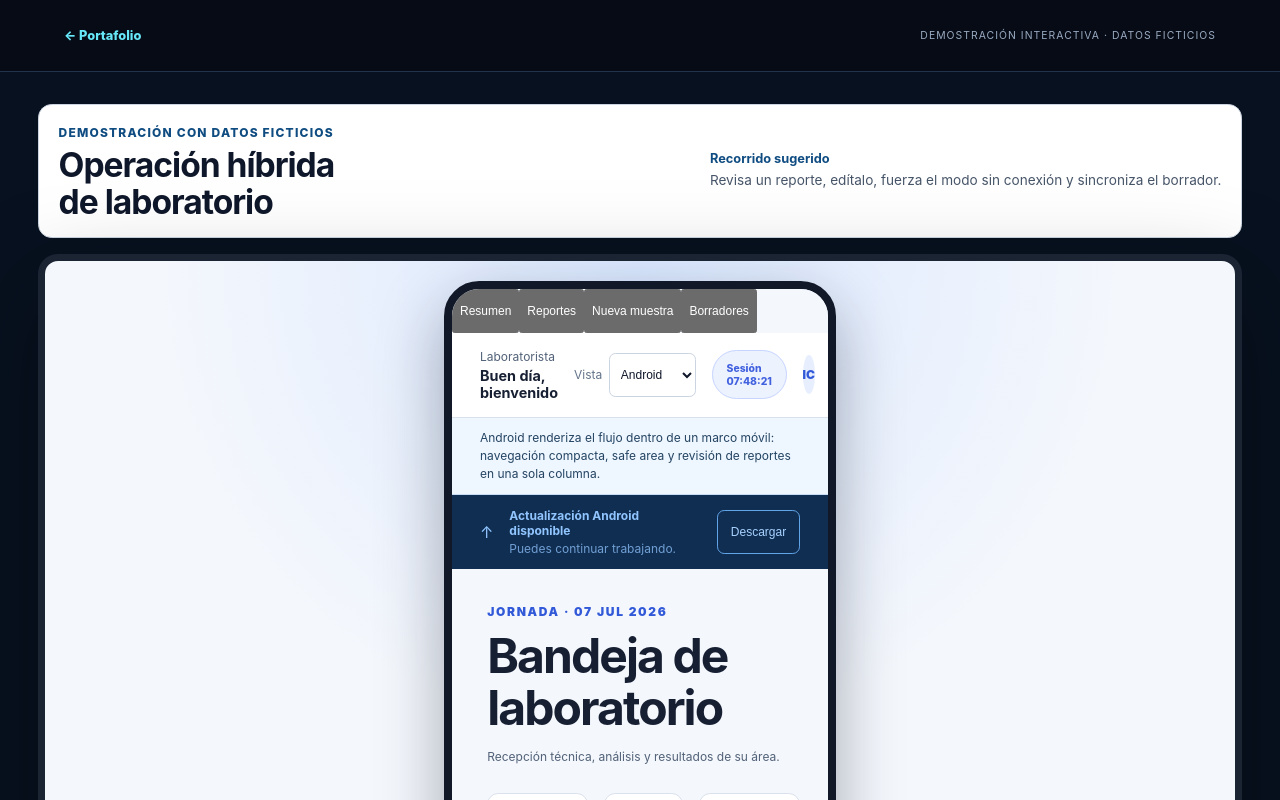
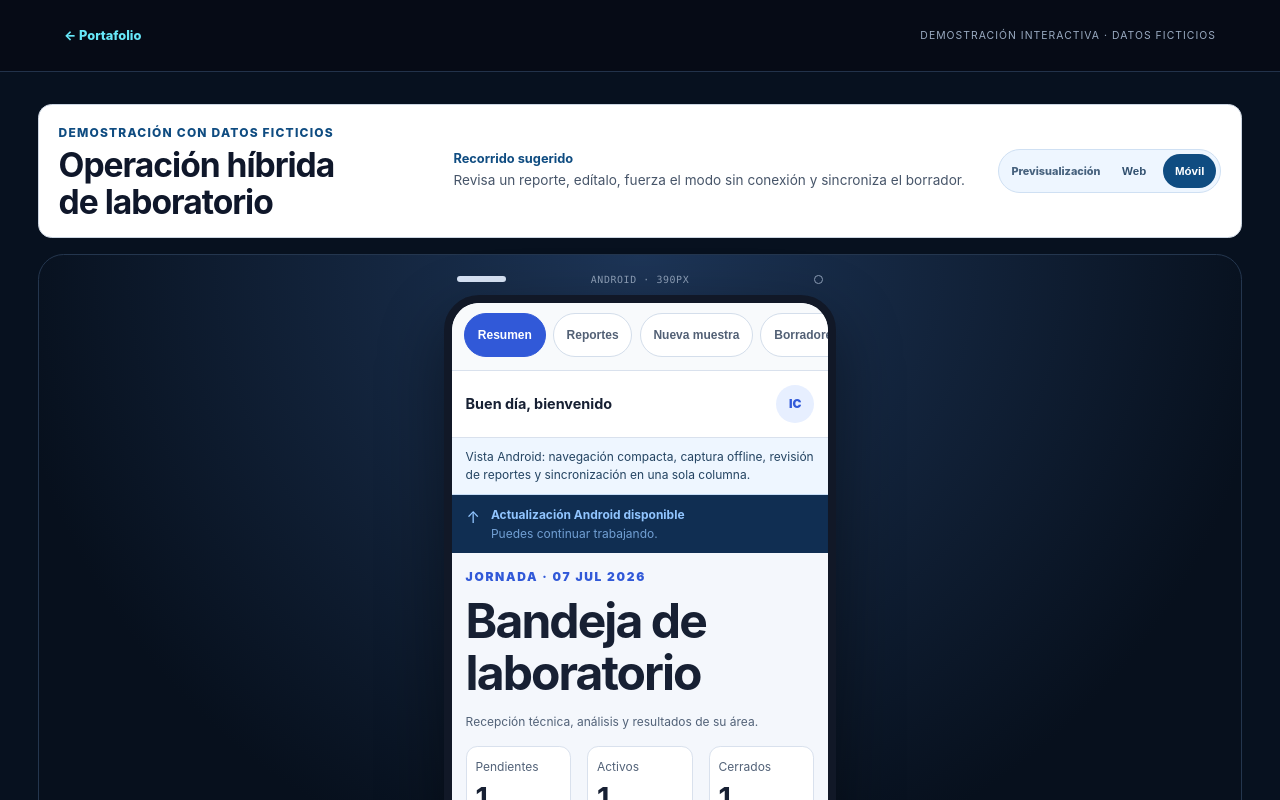
Before and after one commit to irvingconde123/portafolio_web, an Angular app: page /demos/adastra in a window 1280 px wide. Shown: the top 800 px of the page. Built offline with nearby package versions, Linux system fonts and the light colour scheme.

Commit message:
fix: move demo viewport controls to shell

```diff
--- a/src/app/demo/adastra-demo.component.html
+++ b/src/app/demo/adastra-demo.component.html
@@ -1,9 +1,4 @@
-<section
-  class="demo-window operations-demo"
-  [class.platform-web]="demoPlatform === 'web'"
-  [class.platform-android]="demoPlatform === 'android'"
-  [class.platform-desktop]="demoPlatform === 'desktop'"
->
+<section class="demo-window operations-demo">
   <aside class="ops-sidebar">
     <div class="ops-brand"><strong>AA</strong><span>AD ASTRA<small>OPERACIONES</small></span></div>
     <nav aria-label="Pantallas de la aplicación">
@@ -26,20 +21,12 @@
     </nav>
     <header>
       <div><small>Laboratorista</small><b>Buen día, bienvenido</b></div>
-      <label class="platform-picker">
-        Vista
-        <select name="demoPlatform" [(ngModel)]="demoPlatform">
-          <option value="web">Web</option>
-          <option value="android">Android</option>
-          <option value="desktop">Escritorio</option>
-        </select>
-      </label>
       <div class="session-chip">Sesión 07:48:21</div>
       <span class="avatar">IC</span>
     </header>
     <p class="platform-summary">{{ platformSummary }}</p>
-    @if (demoPlatform !== 'web') {
-      <div class="update-strip">↑ <span><b>Actualización {{ demoPlatform === 'android' ? 'Android' : 'de escritorio' }} disponible</b><small>Puedes continuar trabajando.</small></span><button type="button" (click)="notify('Descarga simulada iniciada.')">Descargar</button></div>
+    @if (viewport === 'mobile') {
+      <div class="update-strip">↑ <span><b>Actualización Android disponible</b><small>Puedes continuar trabajando.</small></span><button type="button" (click)="notify('Descarga simulada iniciada.')">Descargar</button></div>
     }
 
     <section class="ops-content">
--- a/src/app/demo/adastra-demo.component.ts
+++ b/src/app/demo/adastra-demo.component.ts
@@ -1,6 +1,6 @@
-import { Component, EventEmitter, HostListener, Output } from '@angular/core';
+import { Component, EventEmitter, HostListener, Input, Output } from '@angular/core';
 import { INITIAL_CAPTURE, INITIAL_DRAFTS, INITIAL_REPORTS } from './demo.fixtures';
-import { AppView, DemoDraft, DemoReport, ReportStatus, SyncCheckpoint } from './demo.models';
+import { AppView, DemoDraft, DemoReport, DemoViewport, ReportStatus, SyncCheckpoint } from './demo.models';
 
 @Component({
   selector: 'app-adastra-demo',
@@ -8,10 +8,10 @@ import { AppView, DemoDraft, DemoReport, ReportStatus, SyncCheckpoint } from './
   standalone: false,
 })
 export class AdastraDemoComponent {
+  @Input() viewport: DemoViewport = 'web';
   @Output() readonly feedback = new EventEmitter<string>();
 
   protected offline = false;
-  protected demoPlatform: 'web' | 'android' | 'desktop' = 'android';
   protected appView: AppView = 'home';
   protected reportSearch = '';
   protected reportStatusFilter = 'Todos';
@@ -50,15 +50,11 @@ export class AdastraDemoComponent {
   }
 
   protected get platformSummary(): string {
-    if (this.demoPlatform === 'android') {
-      return 'Android renderiza el flujo dentro de un marco móvil: navegación compacta, safe area y revisión de reportes en una sola columna.';
+    if (this.viewport === 'mobile') {
+      return 'Vista Android: navegación compacta, captura offline, revisión de reportes y sincronización en una sola columna.';
     }
 
-    if (this.demoPlatform === 'desktop') {
-      return 'Escritorio simula una app empaquetada con actualización descargable y espacio suficiente para operación extendida.';
-    }
-
-    return 'Web muestra la experiencia de navegador sin actualización de APK o instalador.';
+    return 'Vista web: operación extendida con barra lateral, filtros, detalle de reportes y control de sincronización.';
   }
 
   protected countReports(status: ReportStatus): number {
--- a/src/app/demo/demo.models.ts
+++ b/src/app/demo/demo.models.ts
@@ -1,4 +1,5 @@
 export type DemoSlug = 'adastra' | 'landing' | 'cms' | 'hostlyc';
+export type DemoViewport = 'web' | 'mobile';
 export type AppView = 'home' | 'reports' | 'capture' | 'drafts';
 export type ReportStatus = 'Pendiente' | 'En curso' | 'Cerrado' | 'Rechazado';
 export type CmsView = 'Resumen' | 'Páginas y menú' | 'Landing' | 'Medios' | 'Estilos' | 'SEO';
--- a/src/app/demo/demo.page.html
+++ b/src/app/demo/demo.page.html
@@ -11,14 +11,26 @@
         <h1 id="demo-title">{{ project?.name }}</h1>
       </div>
       <p><b>Recorrido sugerido</b><span>{{ suggestedJourney }}</span></p>
+      <div class="demo-view-toggle" aria-label="Cambiar tamaño de previsualización">
+        <span>Previsualización</span>
+        <button type="button" [class.active]="viewport === 'web'" (click)="selectViewport('web')">Web</button>
+        <button type="button" [class.active]="viewport === 'mobile'" (click)="selectViewport('mobile')">Móvil</button>
+      </div>
     </section>
 
-    @switch (slug) {
-      @case ('adastra') { <app-adastra-demo (feedback)="showFeedback($event)"></app-adastra-demo> }
-      @case ('landing') { <app-landing-demo (feedback)="showFeedback($event)"></app-landing-demo> }
-      @case ('cms') { <app-cms-demo (feedback)="showFeedback($event)"></app-cms-demo> }
-      @case ('hostlyc') { <app-hostlyc-demo (feedback)="showFeedback($event)"></app-hostlyc-demo> }
-    }
+    <section class="demo-stage" [class.demo-stage-mobile]="viewport === 'mobile'" aria-label="Previsualización de demostración">
+      @if (viewport === 'mobile') {
+        <div class="device-chrome" aria-hidden="true"><i></i><span>Android · 390px</span><b></b></div>
+      }
+      <div class="demo-viewport">
+        @switch (slug) {
+          @case ('adastra') { <app-adastra-demo [viewport]="viewport" (feedback)="showFeedback($event)"></app-adastra-demo> }
+          @case ('landing') { <app-landing-demo (feedback)="showFeedback($event)"></app-landing-demo> }
+          @case ('cms') { <app-cms-demo (feedback)="showFeedback($event)"></app-cms-demo> }
+          @case ('hostlyc') { <app-hostlyc-demo (feedback)="showFeedback($event)"></app-hostlyc-demo> }
+        }
+      </div>
+    </section>
 
     <p class="disclaimer">La simulación no se conecta a sistemas reales. Nombres, métricas y registros son demostrativos.</p>
   </main>
--- a/src/app/demo/demo.page.ts
+++ b/src/app/demo/demo.page.ts
@@ -1,7 +1,7 @@
 import { Component, inject, OnDestroy, OnInit, ViewEncapsulation } from '@angular/core';
 import { ActivatedRoute } from '@angular/router';
 import { PROJECTS, ProjectItem } from '../data/portfolio-content';
-import { DemoFeedback, DemoSlug } from './demo.models';
+import { DemoFeedback, DemoSlug, DemoViewport } from './demo.models';
 
 @Component({
   selector: 'app-demo',
@@ -19,6 +19,7 @@ export class DemoPage implements OnInit, OnDestroy {
   protected slug: DemoSlug = 'adastra';
   protected project?: ProjectItem;
   protected feedback?: DemoFeedback;
+  protected viewport: DemoViewport = 'web';
 
   protected get suggestedJourney(): string {
     const journeys: Record<DemoSlug, string> = {
@@ -37,6 +38,7 @@ export class DemoPage implements OnInit, OnDestroy {
         ? candidate
         : 'adastra';
     this.project = PROJECTS.find((item) => item.slug === this.slug);
+    this.viewport = this.slug === 'adastra' ? 'mobile' : 'web';
   }
 
   ngOnDestroy(): void {
@@ -55,4 +57,8 @@ export class DemoPage implements OnInit, OnDestroy {
       this.feedback = undefined;
     }, this.feedbackDuration);
   }
+
+  protected selectViewport(viewport: DemoViewport): void {
+    this.viewport = viewport;
+  }
 }
--- a/src/styles/demo/_adastra.scss
+++ b/src/styles/demo/_adastra.scss
@@ -17,12 +17,6 @@
 .ops-workspace > header { align-items: center; background: #fff; border-bottom: 1px solid #d9e1ed; display: flex; gap: 1rem; min-height: 5rem; padding: 1rem 1.75rem; }
 .ops-workspace > header > div:first-child { display: grid; gap: 0.2rem; margin-right: auto; }.ops-workspace > header small { color: #7b879a; }.ops-workspace > header b { font-size: 0.9rem; }
 .platform-summary { background: #eef6ff; border-bottom: 1px solid #c7ddf5; color: #244462; line-height: 1.5; margin: 0; padding: 0.7rem 1.75rem; }
-.platform-android { background: radial-gradient(circle at top,#dae8ff,#f4f7fc 48%); grid-template-columns: 1fr; justify-items: center; padding: 1.25rem; }
-.platform-android .ops-sidebar { display: none; }
-.platform-android .ops-workspace { background: #f4f7fc; border: 0.55rem solid #111827; border-radius: 2.2rem; box-shadow: 0 1.5rem 4rem rgb(15 23 42 / 35%); max-height: 48rem; max-width: 24.5rem; overflow: auto; position: relative; width: min(100%,24.5rem); }
-.platform-android .ops-workspace::before { background: #111827; border-radius: 0 0 1rem 1rem; content: ""; height: 1.25rem; left: 50%; position: sticky; top: 0; transform: translateX(-50%); width: 6.5rem; z-index: 22; }
-.platform-android .mobile-demo-tabs { display: flex; }
-.platform-desktop .ops-workspace::before { background: linear-gradient(90deg,#cbd5e1 0 12%,transparent 12% 100%); color: #526278; content: "Adastra Desktop"; display: block; font-size: .75rem; font-weight: 800; padding: .55rem 1rem .55rem 8rem; }
 .session-chip { background: #edf2ff; border: 1px solid #c6d4ff; border-radius: 999px; color: #4161df; font-size: 0.65rem; font-weight: 800; padding: 0.65rem 0.85rem; }
 .avatar { align-items: center; background: #e7efff; border-radius: 50%; color: #3159d8; display: flex; font-size: 0.7rem; font-weight: 900; height: 2.4rem; justify-content: center; width: 2.4rem; }
 .update-strip { align-items: center; background: #102e52; color: #91c5ff; display: flex; gap: 1rem; padding: 0.8rem 1.75rem; }
--- a/src/styles/demo/_shell.scss
+++ b/src/styles/demo/_shell.scss
@@ -10,7 +10,20 @@
 .demo-guide p { display: grid; gap: .25rem; margin: 0; max-width: 34rem; }
 .demo-guide p b { color: #0f4c81; font-size: .8rem; }
 .demo-guide p span { color: #475569; font-size: .85rem; line-height: 1.5; }
+.demo-view-toggle { align-items: center; background: #eef6ff; border: 1px solid #cfe0f3; border-radius: 999px; display: flex; gap: .3rem; padding: .25rem; }
+.demo-view-toggle span { color: #47627e; font-size: .68rem; font-weight: 800; margin-inline: .55rem .3rem; }
+.demo-view-toggle button { background: transparent; border: 0; border-radius: 999px; color: #31506f; cursor: pointer; font-size: .72rem; font-weight: 900; min-height: 2.15rem; padding: 0 .75rem; }
+.demo-view-toggle button.active { background: #0f4c81; color: #fff; }
+.demo-stage { display: grid; justify-items: stretch; }
+.demo-viewport { min-width: 0; }
 .demo-window { border: 7px solid #1b2433; border-radius: 1.25rem; box-shadow: 0 2rem 6rem rgb(0 0 0 / 35%); min-height: 40rem; overflow: hidden; }
+.demo-stage-mobile { background: radial-gradient(circle at top,#1d3557,#07101d 64%); border: 1px solid #24364e; border-radius: 1.6rem; justify-items: center; padding: 1rem; }
+.demo-stage-mobile .demo-viewport { background: #111827; border: .55rem solid #111827; border-radius: 2.2rem; box-shadow: 0 1.5rem 4rem rgb(0 0 0 / 42%); max-width: 24.5rem; min-width: 0; overflow: hidden; width: min(100%, 24.5rem); }
+.demo-stage-mobile .demo-window { border: 0; border-radius: 1.55rem; box-shadow: none; max-height: 45rem; min-height: 45rem; overflow: auto; width: 100%; }
+.device-chrome { align-items: center; color: #8fa0b8; display: grid; gap: .8rem; grid-template-columns: 1fr auto 1fr; max-width: 24.5rem; padding: .2rem .8rem .65rem; width: min(100%, 24.5rem); }
+.device-chrome i { background: #d9e5f7; border-radius: 999px; display: block; height: .35rem; justify-self: start; width: 3.1rem; }
+.device-chrome span { font-family: Consolas, monospace; font-size: .62rem; letter-spacing: .06em; text-transform: uppercase; }
+.device-chrome b { border: 1px solid #8fa0b8; border-radius: 50%; display: block; height: .55rem; justify-self: end; width: .55rem; }
 .mobile-demo-tabs { display: none; }
 .disclaimer { color: var(--muted); font-size: 0.7rem; margin-top: 1.25rem; text-align: center; }
 
@@ -28,6 +41,56 @@
   .laboratory-demo nav button,.hostlyc-demo nav button { flex: 0 0 auto; white-space: nowrap; }
   .laboratory-hero { grid-template-columns: 1fr; }.laboratory-hero figure { order: -1; }.laboratory-hero img { max-height: 16rem; }
 }
+.demo-stage-mobile .operations-demo,.demo-stage-mobile .cms-demo { grid-template-columns: 1fr; }
+.demo-stage-mobile .ops-sidebar,.demo-stage-mobile .cms-demo > aside { display: none; }
+.demo-stage-mobile .mobile-demo-tabs { background: #f8fafc; border-bottom: 1px solid #d9e1ed; display: flex; gap: .45rem; overflow-x: auto; padding: .65rem .75rem .8rem; position: sticky; scrollbar-color: #94a3b8 transparent; scrollbar-width: thin; top: 0; z-index: 18; }
+.demo-stage-mobile .mobile-demo-tabs button { background: #fff; border: 1px solid #d4deeb; border-radius: 999px; color: #526075; flex: 0 0 auto; font-size: .75rem; font-weight: 800; min-height: 2.75rem; padding: .55rem .8rem; white-space: nowrap; }
+.demo-stage-mobile .mobile-demo-tabs button.active { background: #3159d8; border-color: #3159d8; color: #fff; }
+.demo-stage-mobile .cms-mobile-tabs button.active { background: #0f766e; border-color: #0f766e; }
+.demo-stage-mobile .ops-workspace > header { min-height: 4.15rem; padding: .75rem .85rem; }
+.demo-stage-mobile .ops-workspace > header small,.demo-stage-mobile .session-chip { display: none; }
+.demo-stage-mobile .platform-summary { padding: .65rem .85rem; }
+.demo-stage-mobile .update-strip { align-items: flex-start; gap: .7rem; padding: .75rem .9rem; }
+.demo-stage-mobile .update-strip button { display: none; }
+.demo-stage-mobile .ops-content { padding: 1rem .85rem 1.2rem; }
+.demo-stage-mobile .screen-heading { align-items: flex-start; flex-direction: column; gap: .25rem; }
+.demo-stage-mobile .metrics { grid-template-columns: repeat(3,minmax(0,1fr)); margin: 1rem 0; }
+.demo-stage-mobile .metrics article { min-height: 6.5rem; padding: .75rem .55rem; }
+.demo-stage-mobile .report-row { align-items: flex-start; flex-direction: column; gap: .8rem; }
+.demo-stage-mobile .report-filters,.demo-stage-mobile .report-summary,.demo-stage-mobile .capture-form > div:not(.capture-evidence):not(.capture-thumbnail),.demo-stage-mobile .report-detail-grid,.demo-stage-mobile .report-edit-form > div,.demo-stage-mobile .sync-audit,.demo-stage-mobile .cms-welcome,.demo-stage-mobile .cms-site-grid,.demo-stage-mobile .cms-dashboard dl,.demo-stage-mobile .seo-form > div { grid-template-columns: 1fr; }
+.demo-stage-mobile .report-list-demo > article { align-items: stretch; grid-template-columns: 1fr; }
+.demo-stage-mobile .draft-list-demo article { grid-template-columns: 1fr 1fr; }
+.demo-stage-mobile .draft-list-demo article > div { grid-column: span 2; }
+.demo-stage-mobile .report-detail-demo { width: 100%; }
+.demo-stage-mobile .capture-evidence { align-items: flex-start; flex-wrap: wrap; }
+.demo-stage-mobile .capture-evidence button { width: 100%; }
+.demo-stage-mobile .laboratory-demo > nav,.demo-stage-mobile .hostlyc-demo > nav { flex-wrap: wrap; min-height: 3.8rem; padding-inline: .8rem; }
+.demo-stage-mobile .laboratory-demo > nav > div,.demo-stage-mobile .hostlyc-demo > nav > div { display: flex; flex-basis: 100%; min-width: 0; order: 3; overflow-x: auto; padding-bottom: .35rem; }
+.demo-stage-mobile .lab-cta,.demo-stage-mobile .hostlyc-contact { display: none; }
+.demo-stage-mobile .laboratory-hero { grid-template-columns: 1fr; min-height: auto; padding: 1.25rem .95rem 2rem; }
+.demo-stage-mobile .laboratory-hero figure { display: none; }
+.demo-stage-mobile .laboratory-hero h2 { font-size: clamp(2.25rem, 13vw, 3rem); }
+.demo-stage-mobile .laboratory-hero > div > div,.demo-stage-mobile .lab-contact div,.demo-stage-mobile .hostlyc-hero > div { align-items: stretch; flex-direction: column; }
+.demo-stage-mobile .laboratory-hero footer { grid-template-columns: 1fr; margin-top: 1.3rem; }
+.demo-stage-mobile .lab-accreditation-strip { grid-template-columns: repeat(2,1fr); }
+.demo-stage-mobile .lab-service-grid,.demo-stage-mobile .lab-certifications > div,.demo-stage-mobile .hostlyc-services,.demo-stage-mobile .hostlyc-process > div,.demo-stage-mobile .media-grid { grid-template-columns: 1fr; }
+.demo-stage-mobile .hostlyc-hero { min-height: auto; padding: 2rem .95rem; }
+.demo-stage-mobile .hostlyc-hero h2 { font-size: clamp(2.45rem, 14vw, 3.25rem); }
+.demo-stage-mobile .hostlyc-hero footer { justify-content: center; }
+.demo-stage-mobile .hostlyc-projects > div { grid-template-columns: 1fr; }
+.demo-stage-mobile .hostlyc-projects article.wide { grid-column: auto; }
+.demo-stage-mobile .hostlyc-impact,.demo-stage-mobile .hostlyc-contact-section,.demo-stage-mobile .lab-mission { grid-template-columns: 1fr; }
+.demo-stage-mobile .hostlyc-impact > div:last-child { grid-template-columns: 1fr 1fr; }
+.demo-stage-mobile .cms-workspace { overflow: hidden; padding: 0; }
+.demo-stage-mobile .cms-workspace > header { align-items: flex-start; gap: .6rem; padding: .95rem .85rem; }
+.demo-stage-mobile .cms-workspace > header button { display: none; }
+.demo-stage-mobile .cms-workspace header h2 { font-size: 1.35rem; }
+.demo-stage-mobile .cms-summary { grid-template-columns: 1fr; margin: .75rem .85rem; }
+.demo-stage-mobile .cms-welcome,.demo-stage-mobile .cms-dashboard,.demo-stage-mobile .cms-section-heading,.demo-stage-mobile .cms-table,.demo-stage-mobile .cms-editor,.demo-stage-mobile .media-grid,.demo-stage-mobile .token-list,.demo-stage-mobile .seo-form { margin-left: .85rem; margin-right: .85rem; }
+.demo-stage-mobile .cms-section-heading { align-items: flex-start; flex-direction: column; }
+.demo-stage-mobile .cms-table { overflow-x: auto; }
+.demo-stage-mobile .cms-table > div { min-width: 34rem; }
+.demo-stage-mobile .cms-modal { width: 100%; }
 @media (max-width: 560px) {
   .demo-header { min-height: 3.5rem; padding: .75rem 1rem; }.demo-header span { display: block; font-size: .75rem; letter-spacing: 0; text-transform: none; }.demo-page { padding: .75rem .55rem 4.5rem; }.demo-window { border-width: 3px; border-radius: 0.85rem; min-height: 30rem; min-width: 0; width: 100%; }
   .demo-guide { padding: .75rem; }.demo-guide h1 { font-size: 1.25rem; }.demo-guide p span { font-size: .78rem; }
@@ -37,8 +100,6 @@
   .hostlyc-hero { min-height: auto; padding: 2rem .95rem; }.hostlyc-hero h2 { font-size: clamp(2.45rem, 14vw, 3.25rem); }.hostlyc-hero > div { align-items: stretch; flex-direction: column; }.hostlyc-hero footer { justify-content: center; }.hostlyc-marquee { justify-content: flex-start; }
 }
 
-.platform-picker { align-items: center; color: #64748b; display: flex; font-size: .75rem; gap: .4rem; margin-left: auto; }
-.platform-picker select { background: #fff; border: 1px solid #cbd5e1; border-radius: .4rem; color: #0f172a; min-height: 2.75rem; padding: .45rem; }
 .demo-window :is(p, small, label, button, input, select, textarea) { font-size: .75rem !important; }
 
 /* Functional demo controls */
```
Also changed, not shown: 2 other files (tests, documents, lock files or other folders).
